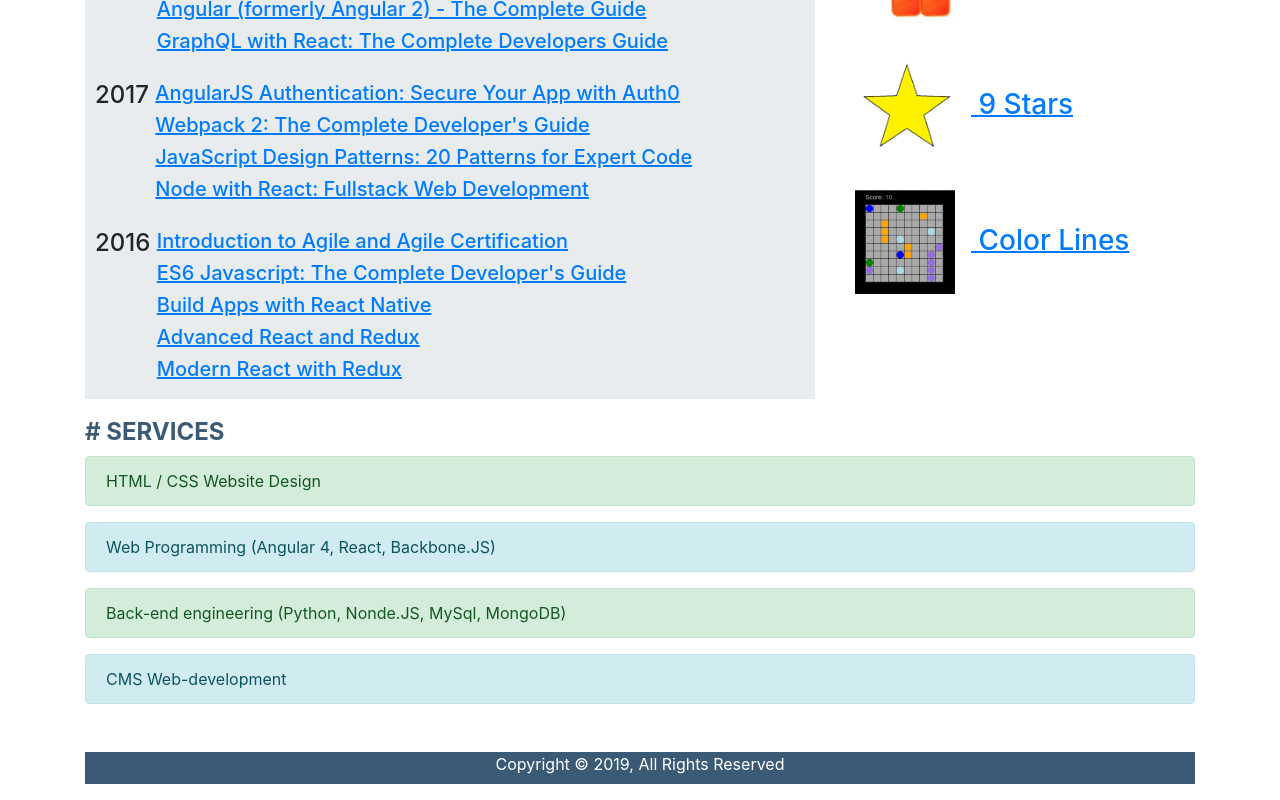
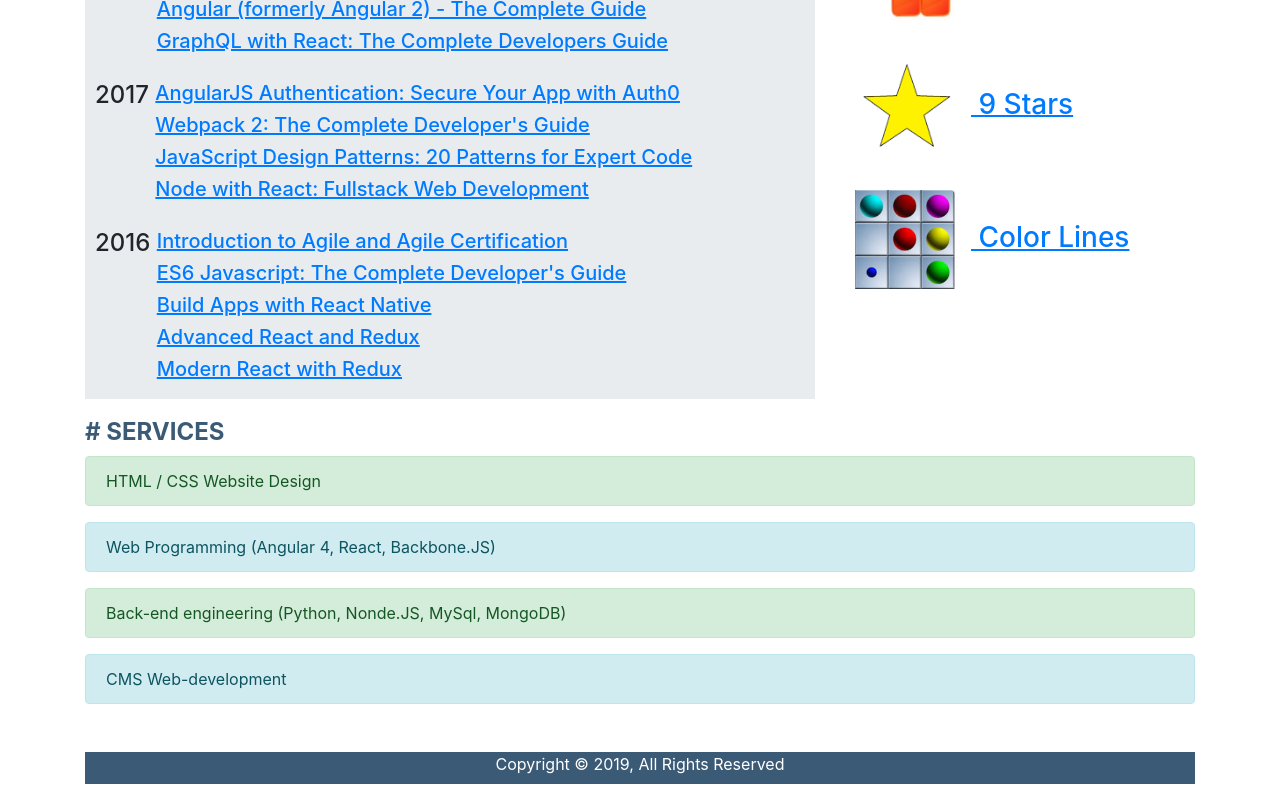
Before and after one commit to deskach/tolia, an Angular app: page /#/home in a window 1280 px wide. Shown: the part 1203-2003 px from the top of the page. Built offline with nearby package versions, Linux system fonts and the light colour scheme.

Commit message:
update image

```diff
--- a/src/app/content/about/constants.ts
+++ b/src/app/content/about/constants.ts
@@ -97,5 +97,5 @@ export const projects: ProjectDescriptor[] = [
   {name: 'Secure', url: "https://secure.pepperstone.com/", imgSrc: "/assets/img/logo-p.png"},
   {name: 'Tetris', url: "http://deskach.github.io/tetris/", imgSrc: "/assets/img/tetris-brick.png"},
   {name: '9 Stars', url: "http://deskach.github.io/nine_stars/", imgSrc: "/assets/img/star.png"},
-  {name: 'Color Lines', url: "https://deskach.github.io/match5/", imgSrc: "/assets/img/match5.jpg"},
+  {name: 'Color Lines', url: "https://deskach.github.io/match5/", imgSrc: "/assets/img/lines.png"},
 ]
```
Also changed, not shown: src/assets/img/lines.png (added).
